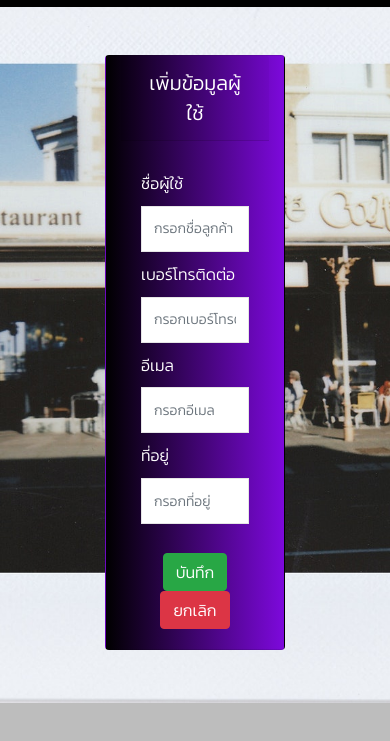
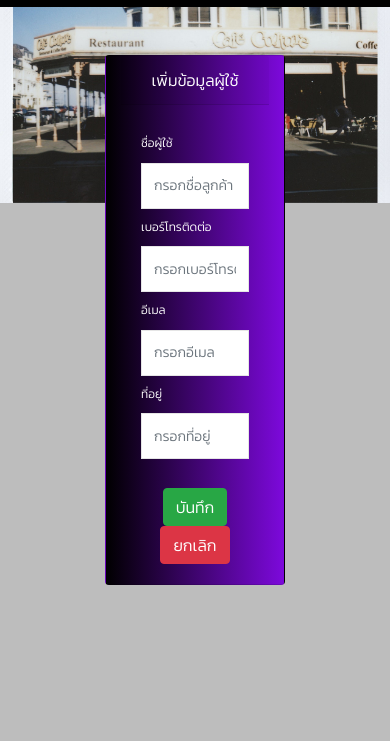
Before and after one commit to ntpoom9/Project_API_host, a plain HTML site: page FrotendRESTful/add_customer.html in a window 390 px wide. Shown: the part 97-838 px from the top of the page. Drawn offline with Linux system fonts and the light colour scheme.

Commit message:
fix responsive customer

```diff
--- a/FrotendRESTful/css/add_customer.css
+++ b/FrotendRESTful/css/add_customer.css
@@ -56,8 +56,6 @@
 
 
 
-
-
 .customer{
     display: grid;
     grid-template-columns: repeat(4 ,1fr);
@@ -95,3 +93,28 @@ font-weight: bold;
   height: auto;
 
 }
+
+@media (max-width:990px) {
+  center{
+    width:auto;
+    height: 100px !important;
+  }
+  .card-header{
+    color: #ffffff;
+    font-size: 16px;
+}
+
+.label_add{
+  float: left;
+  margin: 0.5rem 0;
+  /* font-weight: bold; */
+  color: #ffffff;
+  font-size: 12px;
+}
+
+.form-control{
+  width: auto;
+  font-size: 12px;
+}
+
+}
--- a/FrotendRESTful/css/all_customer.css
+++ b/FrotendRESTful/css/all_customer.css
@@ -17,6 +17,9 @@
     font-size: 16px;
   }
 
+  .container{
+    justify-content: center;
+  }
   h1 {
     /* font-family: cursive; */
     text-align: center;
@@ -47,6 +50,7 @@
     display: grid;
     grid-template-columns: repeat(4 ,1fr);
     grid-gap: 1rem;
+    justify-items: center;
 }
 
 .card-title{
@@ -93,38 +97,59 @@ font-weight: bold;
 
 
 /* Responsive  */
-@media (max-width:1200px) {
+@media (max-width:1325px) {
   .customer{
     display: grid;
     grid-template-columns: repeat(3 ,1fr);
     grid-gap: 1rem;
-
+    justify-items: center;
 }
-.topic_page{
-  width: 15rem;
-  height: auto;
-  background-image: linear-gradient(90deg, rgba(0, 0, 0, 1) 0%, rgba(255, 0, 0, 1) 100%);  border-radius: 10px;
-  padding: 0.25rem;
-  /* font-weight: bold */
-  margin-left: auto;
-  margin-right: auto;
+.container{
+  justify-content: center;
 }
 
 }
 
-@media (max-width:975px) {
+@media (max-width:1056px) {
+  .customer{
+    display: grid;
+    grid-template-columns: repeat(3 ,1fr);
+    grid-gap: 1rem;
+    justify-items: center;
+}
+.container{
+  justify-content: center;
+}
+}
+
+@media (max-width:996px) {
   .customer{
     display: grid;
     grid-template-columns: repeat(2 ,1fr);
     grid-gap: 1rem;
-
+    justify-items: center;
+}
+.container{
+  justify-content: center;
 }
 }
 
+@media (max-width:706px) {
+  .customer{
+    display: grid;
+    grid-template-columns: 1fr;
+    grid-gap: 1rem;
+    justify-items: center;
+}
+
+
+}
 @media (max-width:480px) {
   .customer{
     display: grid;
     grid-template-columns: 1fr;
     grid-gap: 1rem;
+    justify-items: center;
 }
+
 }
```
Also changed, not shown: FrotendRESTful/all_customer.html (+1 -1 lines).
